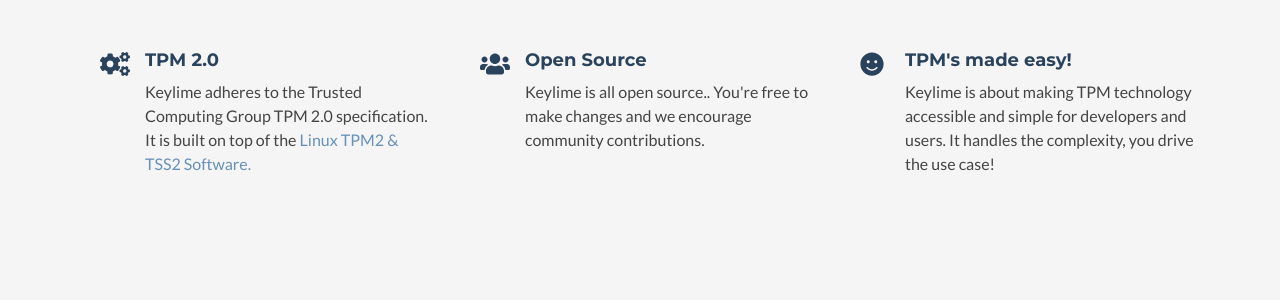
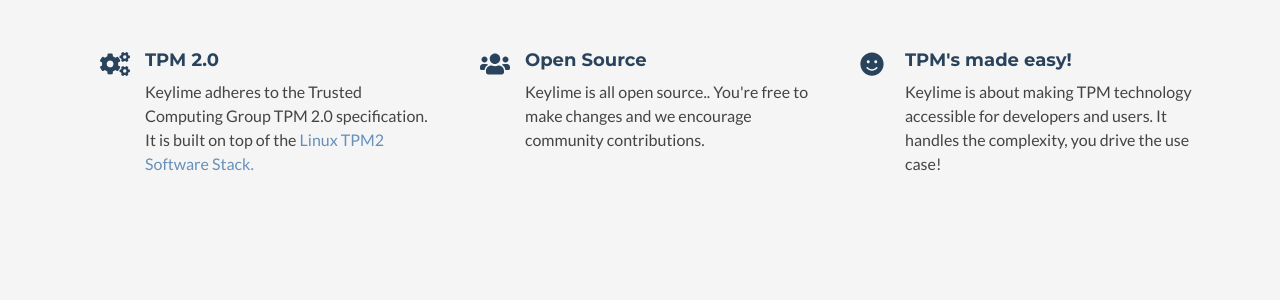
Before and after one commit to keylime/keylime.github.io, a Jekyll site: the page built from index.md, in a window 1280 px wide and 900 px high, scrolled down 799 px. Shown: the part 178-478 px from the top of the window. Built offline with Jekyll 4.4.1, drawn with Linux system fonts in a browser that asks for light colours; nearby versions of some CDN libraries.

Commit message:
Fixes incorrect naming of TPM2 Software Stack
Also removes simple from user friendly section

```diff
--- a/_includes/about.html
+++ b/_includes/about.html
@@ -12,7 +12,7 @@
                      <h3 class="sub-title">TPM 2.0</h3>
                      <p>Keylime adheres to the Trusted Computing Group TPM 2.0 specification.
                         It is built on top of the
-                       <a href="https://github.com/tpm2-software" target="_blank">Linux TPM2 & TSS2 Software.</a>
+                       <a href="https://github.com/tpm2-software" target="_blank">Linux TPM2 Software Stack.</a>
                  </div><!--//content-->
              </div><!--//item-->
              <div class="item col-md-4 col-sm-6 col-xs-12">
@@ -30,7 +30,7 @@
                  </div>
                  <div class="content">
                      <h3 class="sub-title">TPM's made easy!</h3>
-                     <p>Keylime is about making TPM technology accessible and simple for developers and users. It handles the complexity, you drive the use case!</p>
+                     <p>Keylime is about making TPM technology accessible for developers and users. It handles the complexity, you drive the use case!</p>
                  </div><!--//content-->
              </div><!--//item-->
          </div><!--//row-->
```
